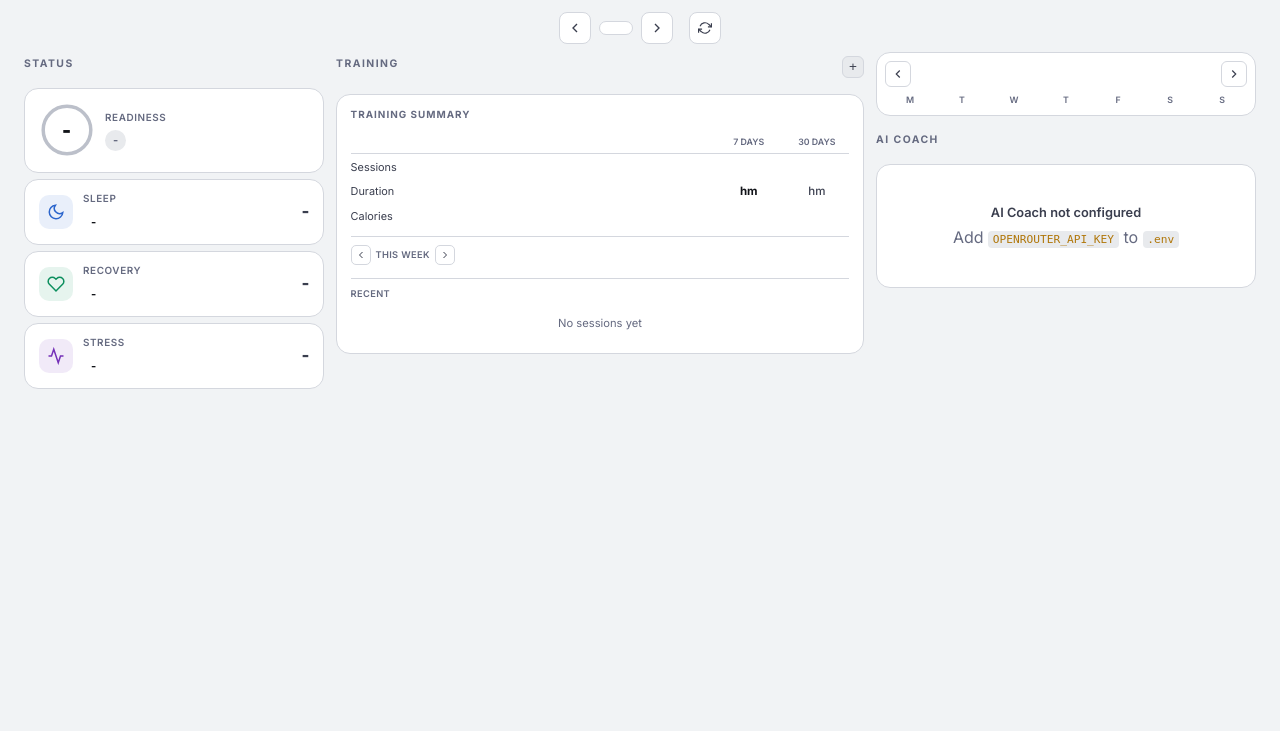
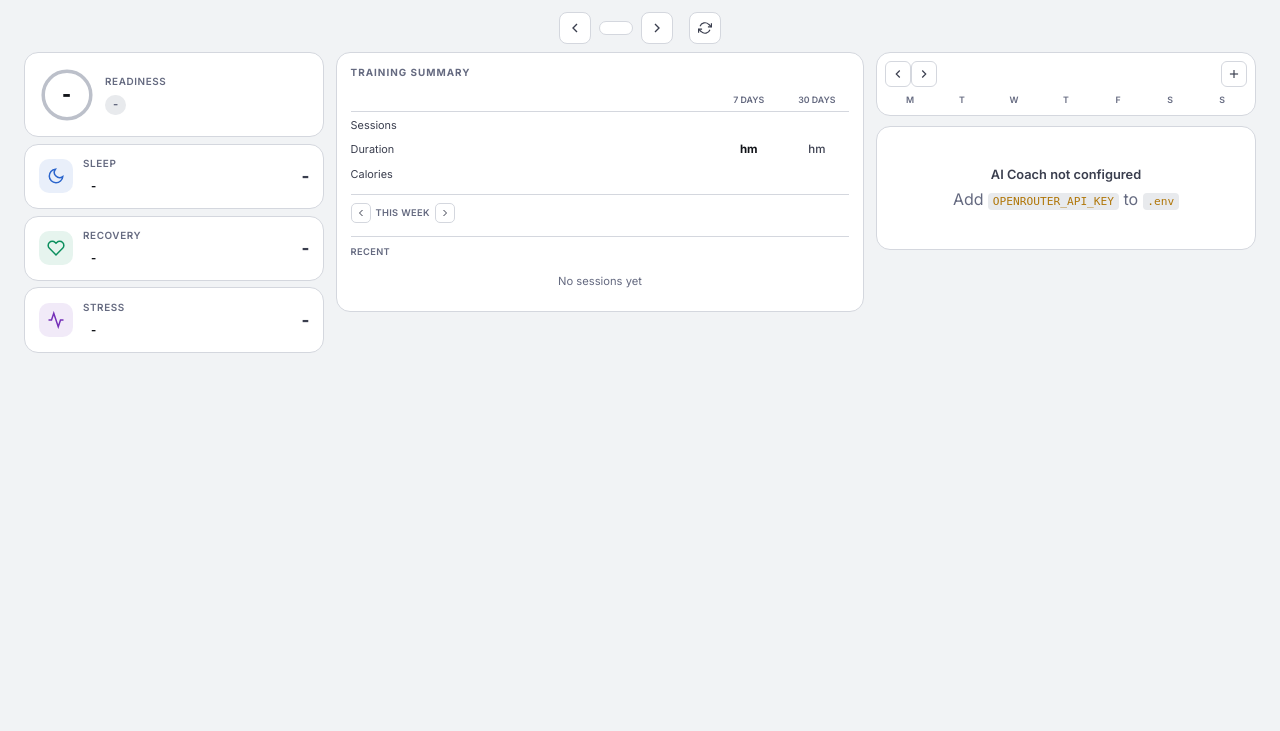
Before and after one commit to bgonc/polar-coach, a Flask app: template templates/dashboard.html in a window 1280 px wide. Shown: the part 48-779 px from the top of the page. Run offline with Flask 3, Linux system fonts and the light colour scheme; the template is opened without the code that fills it, so the values that code supplies are empty.

Commit message:
Remove column headers, align tops, move log button to calendar
- Removed STATUS, TRAINING, AI COACH column headers (wasted space)
- All three columns now align at the top (grid align-items: start)
- Log exercise (+) button moved inside the compact calendar header
- Tighter column gaps (0.6rem)

Co-Authored-By: Claude Opus 4.6 (1M context) <noreply@anthropic.com>

```diff
--- a/static/style.css
+++ b/static/style.css
@@ -85,9 +85,9 @@ body { font-family: 'Inter', -apple-system, sans-serif; background: var(--bg); c
 .toast span { display: block; background: var(--yellow-dim); border: 1px solid rgba(245,166,35,0.2); color: var(--yellow); border-radius: var(--r-sm); padding: 0.5rem 0.75rem; font-size: 0.75rem; }
 
 /* Three Col Layout */
-.three-col { display: grid; grid-template-columns: 300px 1fr 380px; gap: 0.75rem; max-width: 1600px; margin: 0 auto; padding: 0 1.5rem 2rem; min-height: calc(100vh - 120px); }
-.col { display: flex; flex-direction: column; gap: 0.75rem; }
-.col-header { font-size: 0.65rem; font-weight: 700; letter-spacing: 0.14em; text-transform: uppercase; color: var(--text3); padding: 0.25rem 0; }
+.three-col { display: grid; grid-template-columns: 300px 1fr 380px; gap: 0.75rem; max-width: 1600px; margin: 0 auto; padding: 0 1.5rem 2rem; align-items: start; }
+.col { display: flex; flex-direction: column; gap: 0.6rem; }
+.col-header { font-size: 0.62rem; font-weight: 700; letter-spacing: 0.14em; text-transform: uppercase; color: var(--text3); padding: 0; margin: 0; }
 
 /* Cards */
 .card { background: var(--surface); border: 1px solid var(--border); border-radius: var(--r); padding: 0.85rem; transition: background-color 0.3s ease, border-color 0.3s ease; }
--- a/templates/dashboard.html
+++ b/templates/dashboard.html
@@ -31,7 +31,6 @@
 <div class="three-col">
     <!-- ========== LEFT: Status ========== -->
     <div class="col col-left">
-        <div class="col-header">Status</div>
 
         <!-- Score Cards -->
         <div class="score-cards">
@@ -168,10 +167,6 @@
 
     <!-- ========== CENTER: Training ========== -->
     <div class="col col-center">
-        <div class="col-header">Training
-            <button class="toggle-form-btn" onclick="toggleForm()" title="Log exercise" style="float:right">+</button>
-        </div>
-
         <!-- Log Exercise Form (hidden) -->
         <div id="addExForm" class="card add-ex-form" style="display:none">
             <div class="form-row">
@@ -271,13 +266,13 @@
                 <button class="cal-nav" onclick="calNav(-1)"><svg viewBox="0 0 24 24" fill="none" stroke="currentColor" stroke-width="2" width="14" height="14"><polyline points="15 18 9 12 15 6"/></svg></button>
                 <span id="calMonth" class="cal-month"></span>
                 <button class="cal-nav" onclick="calNav(1)"><svg viewBox="0 0 24 24" fill="none" stroke="currentColor" stroke-width="2" width="14" height="14"><polyline points="9 18 15 12 9 6"/></svg></button>
+                <button class="cal-nav" onclick="toggleForm()" title="Log exercise" style="margin-left:auto"><svg viewBox="0 0 24 24" fill="none" stroke="currentColor" stroke-width="2" width="14" height="14"><line x1="12" y1="5" x2="12" y2="19"/><line x1="5" y1="12" x2="19" y2="12"/></svg></button>
             </div>
             <div class="cal-days"><span>M</span><span>T</span><span>W</span><span>T</span><span>F</span><span>S</span><span>S</span></div>
             <div id="calGrid" class="cal-grid"></div>
             <div id="planDay" class="plan-day" style="display:none"></div>
         </div>
 
-        <div class="col-header">AI Coach</div>
         {% if has_ai %}
 
         <!-- Training Plan Builder -->
```
